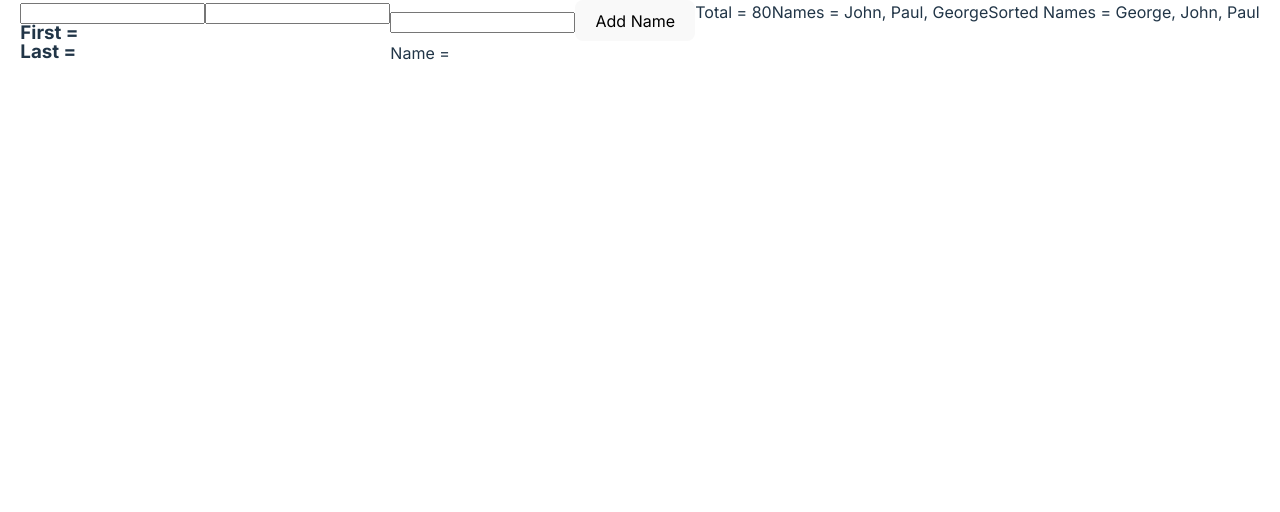
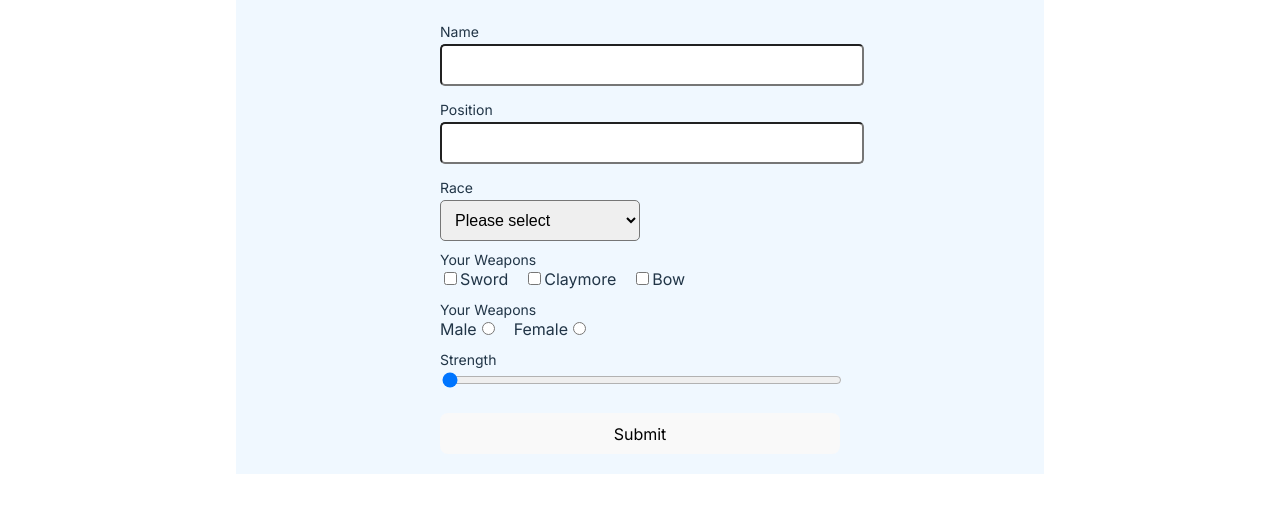
Before and after one commit to gidgudgod/vite-react-skeleton, a React (Vite) app: page / in a window 1280 px wide. Shown: the top 512 px of the page. Built offline with nearby package versions, Linux system fonts and the light colour scheme.

Commit message:
add form exercise

```diff
--- /dev/null
+++ b/components/Form.jsx
@@ -0,0 +1,298 @@
+import React from 'react';
+import { useState } from 'react';
+
+function Form() {
+  const [formData, setFormData] = useState({
+    name: '',
+    position: '',
+    race: '',
+    weapon: {
+      sword: false,
+      claymore: false,
+      bow: false,
+    },
+    gender: '',
+    strength: 0,
+  });
+
+  const [result, setResult] = useState('');
+  const handleSubmit = (e) => {
+    e.preventDefault();
+    setResult(formData);
+  };
+
+  const handleOnChange = (e) => {
+    const { value, name, type } = e.target;
+    console.log(value, type, name);
+    if (type === 'checkbox') {
+      const { checked } = e.target;
+
+      setFormData((prevState) => ({
+        ...prevState,
+        weapon: { ...formData.weapon, [name]: checked },
+      }));
+      return;
+    }
+
+    setFormData((prevState) => ({ ...prevState, [name]: value }));
+  };
+  console.log(formData);
+
+  return (
+    <div
+      style={{
+        display: 'flex',
+        flexDirection: 'column',
+        alignItems: 'center',
+        gap: '24px',
+        padding: '20px',
+        width: '768px',
+        backgroundColor: 'aliceblue',
+      }}
+    >
+      <form
+        onSubmit={handleSubmit}
+        style={{
+          width: '400px',
+          display: 'flex',
+          flexDirection: 'column',
+          gap: '12px',
+        }}
+      >
+        <div className="name">
+          <label htmlFor="name" style={{ display: 'block', fontSize: '14px' }}>
+            Name
+          </label>
+          <input
+            style={{
+              width: '100%',
+              padding: '10px',
+              fontSize: '16px',
+              borderRadius: '5px',
+            }}
+            type="text"
+            name="name"
+            id="name"
+            onChange={handleOnChange}
+            value={formData.name}
+          />
+        </div>
+
+        <div className="position">
+          <label
+            htmlFor="position"
+            style={{ display: 'block', fontSize: '14px' }}
+          >
+            Position
+          </label>
+          <input
+            style={{
+              width: '100%',
+              padding: '10px',
+              fontSize: '16px',
+              borderRadius: '5px',
+            }}
+            type="text"
+            name="position"
+            id="position"
+            onChange={handleOnChange}
+            value={formData.position}
+          />
+        </div>
+
+        <div className="race">
+          <label htmlFor="race" style={{ display: 'block', fontSize: '14px' }}>
+            Race
+          </label>
+          <select
+            style={{
+              width: '50%',
+              padding: '10px',
+              fontSize: '16px',
+              borderRadius: '5px',
+            }}
+            name="race"
+            id="race"
+            value={formData.race}
+            onChange={handleOnChange}
+          >
+            <option value="">Please select</option>
+            <option value="Hobbit">Hobbit</option>
+            <option value="Dwarf">Dwarf</option>
+            <option value="Elf">Elf</option>
+            <option value="Wizard">Wizard</option>
+          </select>
+        </div>
+
+        <div className="weapon">
+          <p style={{ display: 'block', fontSize: '14px' }}>Your Weapons</p>
+          <div
+            className="checkbox-wrapper"
+            style={{
+              display: 'flex',
+              flexDirection: 'row',
+              alignItems: 'center',
+              gap: '16px',
+              fontSize: '16px',
+            }}
+          >
+            <div className="input-group">
+              <input
+                type="checkbox"
+                name="sword"
+                id="sword"
+                onChange={handleOnChange}
+                checked={formData.weapon.sword}
+                style={{ borderRadius: '5px' }}
+              />
+              <label htmlFor="sword">Sword</label>
+            </div>
+
+            <div className="input-group">
+              <input
+                type="checkbox"
+                name="claymore"
+                id="claymore"
+                onChange={handleOnChange}
+                checked={formData.weapon.claymore}
+              />
+              <label htmlFor="claymore">Claymore</label>
+            </div>
+
+            <div className="input-group">
+              <input
+                type="checkbox"
+                name="bow"
+                id="bow"
+                onChange={handleOnChange}
+                checked={formData.weapon.bow}
+              />
+              <label htmlFor="bow">Bow</label>
+            </div>
+          </div>
+        </div>
+
+        <div className="gender">
+          <p style={{ display: 'block', fontSize: '14px' }}>Your Weapons</p>
+          <div
+            className="gender-wrapper"
+            style={{
+              display: 'flex',
+              flexDirection: 'row',
+              alignItems: 'center',
+              gap: '16px',
+              fontSize: '16px',
+            }}
+          >
+            <div className="input-group">
+              <label htmlFor="male">Male</label>
+              <input
+                type="radio"
+                name="gender"
+                id="male"
+                value="male"
+                checked={formData.gender === 'male'}
+                onChange={handleOnChange}
+              />
+            </div>
+            <div className="input-group">
+              <label htmlFor="female">Female</label>
+              <input
+                type="radio"
+                name="gender"
+                id="female"
+                value="female"
+                checked={formData.gender === 'female'}
+                onChange={handleOnChange}
+              />
+            </div>
+          </div>
+        </div>
+
+        <div className="strength">
+          <p style={{ display: 'block', fontSize: '14px' }}>Strength</p>
+          <input
+            type="range"
+            name="strength"
+            id="strength"
+            onChange={handleOnChange}
+            value={formData.strength}
+            style={{ width: '100%', height: '10px' }}
+          />
+        </div>
+
+        <button type="submit" style={{ marginTop: '10px' }}>
+          Submit
+        </button>
+      </form>
+
+      {result !== '' && (
+        <div
+          style={{
+            padding: '20px 40px',
+            backgroundColor: 'yellow',
+            width: '300px',
+          }}
+        >
+          <h1
+            style={{
+              marginBottom: '6px',
+              textTransform: 'uppercase',
+              fontSize: '40px',
+            }}
+          >
+            {result.name}
+          </h1>
+          <h2
+            style={{
+              color: 'blue',
+              fontSize: '20px',
+              textTransform: 'capitalize',
+            }}
+          >
+            {result.position}
+          </h2>
+          <h3
+            style={{
+              display: 'flex',
+              gap: '12px',
+              fontSize: '16px',
+              color: '#333',
+              marginBottom: '10px',
+              marginTop: '2px',
+              textTransform: 'capitalize',
+            }}
+          >
+            <span>{result.gender}</span>
+            <span>-</span>
+            <span>{result.race}</span>
+          </h3>
+
+          <div style={{ color: '#333' }}>
+            <p style={{ display: 'block', fontSize: '14px' }}>My Weapons</p>
+
+            <div
+              style={{
+                display: 'flex',
+                gap: '12px',
+                fontSize: '16px',
+                color: '#333',
+                marginTop: '2px',
+                marginBottom: '10px',
+                fontWeight: 'bold',
+              }}
+            >
+              {result.weapon.sword && <span>Sword</span>}
+              {result.weapon.claymore && <span>Claymore</span>}
+              {result.weapon.bow && <span>Bow</span>}
+            </div>
+          </div>
+
+          <p style={{ color: '#333' }}>Strength: {result.strength}%</p>
+        </div>
+      )}
+    </div>
+  );
+}
+
+export default Form;
--- a/src/App.jsx
+++ b/src/App.jsx
@@ -1,4 +1,5 @@
 import { useMemo, useReducer, useState } from 'react';
+import Form from '../components/Form';
 import './App.css';
 
 function UseCallback() {
@@ -102,9 +103,10 @@ function NameList() {
 function App() {
   return (
     <div className="App">
-      <UserForm />
+      {/* <UserForm />
       <NameList />
-      <UseMemo />
+      <UseMemo /> */}
+      <Form />
     </div>
   );
 }
```
